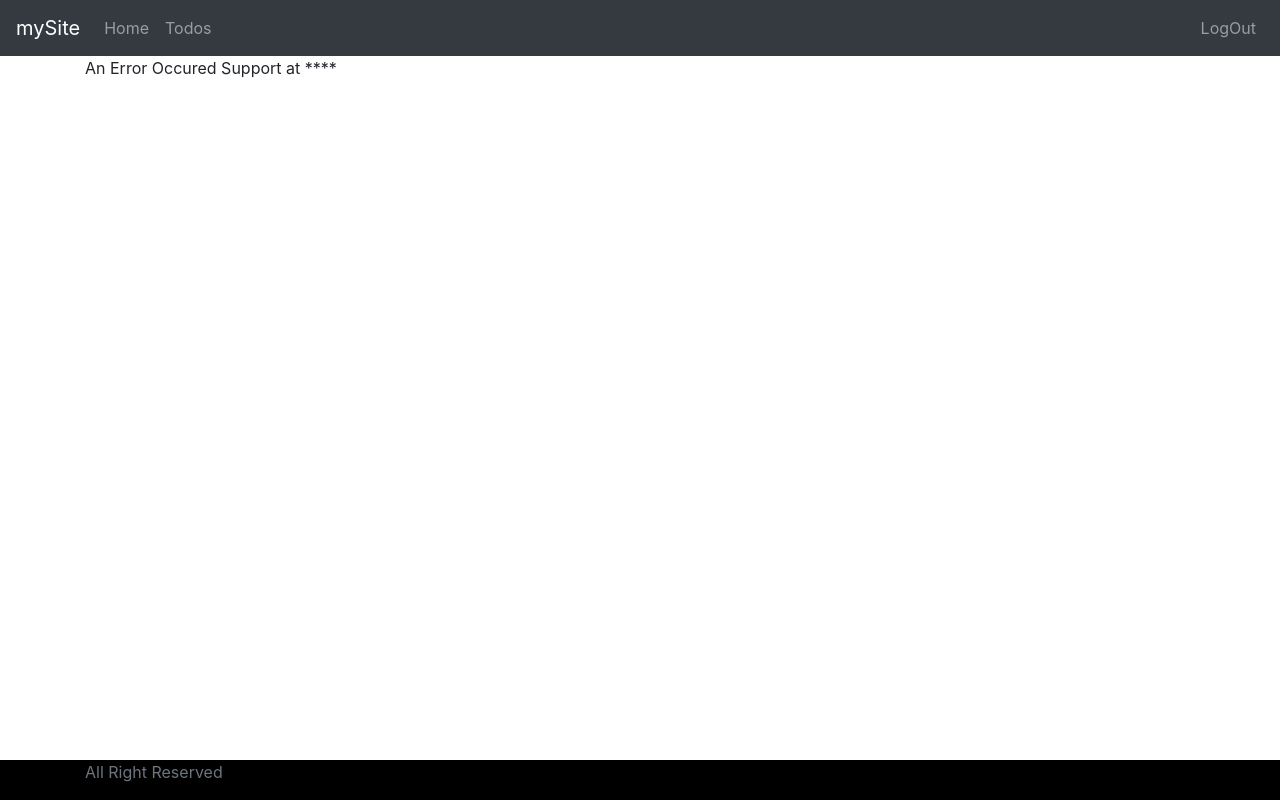
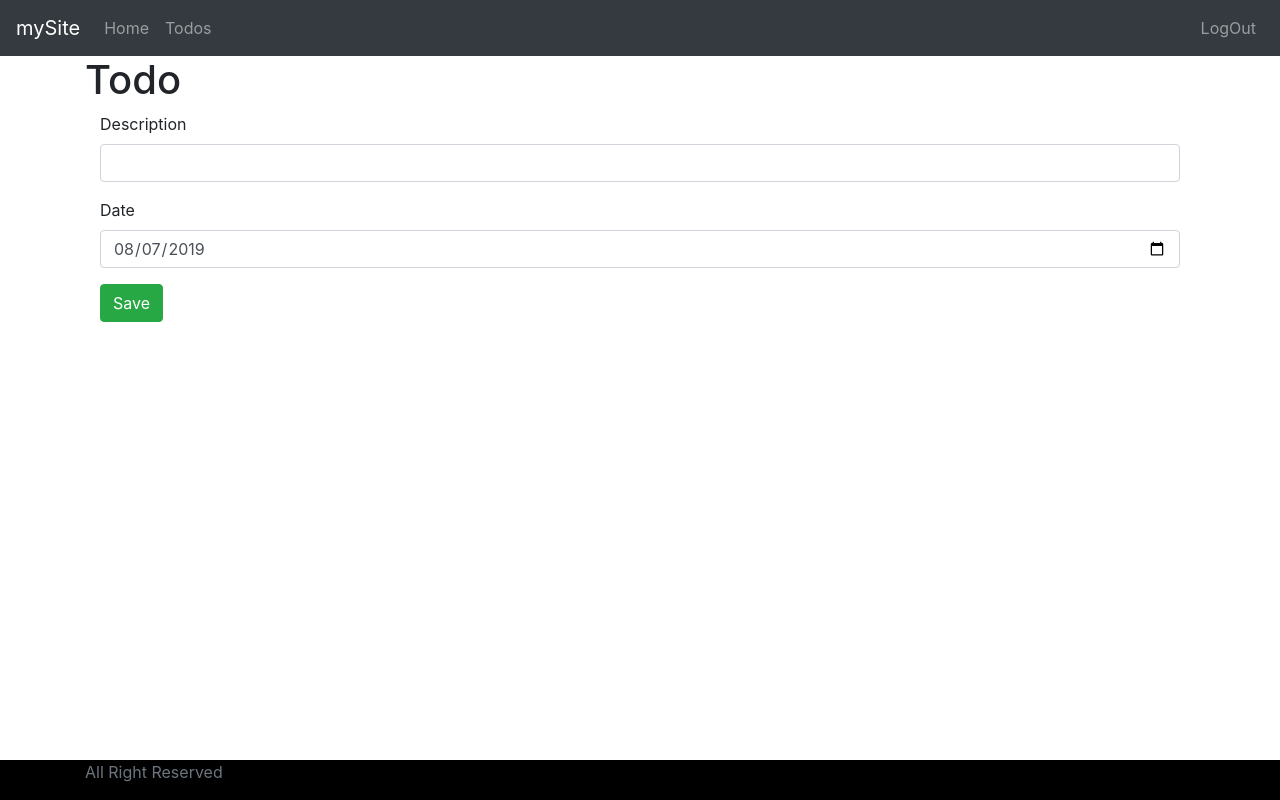
Before and after one commit to AvinashTiwari/Learn-Spring, an Angular app in the folder 6_SpringBootAndAngular/frontend/todo/: page /todos/1 in a window 1280 px wide. Built offline with nearby package versions, Linux system fonts and the light colour scheme; no server answers; sample sign-in values are in the browser's storage.

Commit message:
no message

```diff
--- a/6_SpringBootAndAngular/frontend/todo/src/app/app-routing.module.ts
+++ b/6_SpringBootAndAngular/frontend/todo/src/app/app-routing.module.ts
@@ -6,6 +6,7 @@
 import { ListTodosComponent } from './list-todos/list-todos.component';
 import { LogoutComponent } from './logout/logout.component';
 import { RouteGuardService } from './service/route-guard.service';
+import { TodoComponent } from './todo/todo.component';
 
 const routes: Routes = [
   {path:'', component: LoginComponent},
@@ -13,6 +14,8 @@
   {path:'welcome/:name', component: WelcomeComponent, canActivate:[RouteGuardService]},
   {path:'todos', component: ListTodosComponent, canActivate:[RouteGuardService]},
   {path:'logout', component: LogoutComponent, canActivate:[RouteGuardService]},
+  {path:'todos/:id', component: TodoComponent, canActivate:[RouteGuardService]},
+
   {path:'**', component: ErrorComponent}
 
 ];
--- a/6_SpringBootAndAngular/frontend/todo/src/app/app.module.ts
+++ b/6_SpringBootAndAngular/frontend/todo/src/app/app.module.ts
@@ -12,6 +12,7 @@
 import { FooterComponent } from './footer/footer.component';
 import { LogoutComponent } from './logout/logout.component';
 import { HttpClientModule } from '@angular/common/http';
+import { TodoComponent } from './todo/todo.component';
 
 @NgModule({
   declarations: [
@@ -22,7 +23,8 @@
     ListTodosComponent,
     MenuComponent,
     FooterComponent,
-    LogoutComponent
+    LogoutComponent,
+    TodoComponent
   ],
   imports: [
     BrowserModule,
--- a/6_SpringBootAndAngular/frontend/todo/src/app/list-todos/list-todos.component.html
+++ b/6_SpringBootAndAngular/frontend/todo/src/app/list-todos/list-todos.component.html
@@ -9,7 +9,8 @@
     <th>Description</th>
     <th>Traget Date</th>
     <th>IsCompleted</th>
-    <th>Action</th>
+    <th>Update</th>
+    <th>Delete</th>
   </tr>
 </thead>
 <tbody>
@@ -18,6 +19,7 @@
     <td>{{todo.description}}</td>
     <td>{{todo.targetDate | date}}</td>
     <td>{{todo.done}}</td>
+    <td><button (click)="updateTodo(todo.id)" class="btn btn-success">Update</button></td>
     <td><button (click)="deleteTodo(todo.id)" class="btn btn-warning">Delete</button></td>
 
   </tr>
--- a/6_SpringBootAndAngular/frontend/todo/src/app/list-todos/list-todos.component.ts
+++ b/6_SpringBootAndAngular/frontend/todo/src/app/list-todos/list-todos.component.ts
@@ -1,5 +1,6 @@
 import { Component, OnInit } from '@angular/core';
 import { TodoDataService } from '../service/data/todo-data.service';
+import { Router } from '@angular/router';
 
 export class Todo{
   constructor(
@@ -22,7 +23,7 @@
   todos :Todo[]
   messsage: string
 
-  constructor(private todoService: TodoDataService) { }
+  constructor(private todoService: TodoDataService, private router:Router) { }
 
   ngOnInit() {
     this.refreshTodos();
@@ -48,4 +49,8 @@
     )
   }
 
+  updateTodo(id){
+    this.router.navigate(['todos', id])
+  }
+
 }
--- a/6_SpringBootAndAngular/frontend/todo/src/app/service/data/todo-data.service.ts
+++ b/6_SpringBootAndAngular/frontend/todo/src/app/service/data/todo-data.service.ts
@@ -16,4 +16,8 @@
   deleteTodo(username, id){
     return this.http.delete<Todo[]>(`http://localhost:8080/users/${username}/todos/${id}`)
   }
+
+  retriveTodo(username, id){
+    return this.http.get<Todo>(`http://localhost:8080/users/${username}/todos/${id}`)
+  }
 }
--- /dev/null
+++ b/6_SpringBootAndAngular/frontend/todo/src/app/todo/todo.component.html
@@ -0,0 +1,17 @@
+<h1>Todo</h1>
+<div class="container">
+  <fieldset class="form-group">
+    <Label>Description</Label>
+    <input type="text" [(ngModel)]="todo.description" class="form-control" name="description" required="required"/>
+  </fieldset>
+  <fieldset class="form-group">
+      <Label>Date</Label>
+      <input type="date" [ngModel]="todo.targetDate | date:'yyyy-MM-dd'"
+      (ngModelChanged)="todo.targetDate = $event"
+      class="form-control" name="targetDate" required="required"/>
+    </fieldset>
+
+    <button class="btn btn-success" (click)="save">Save</button>
+
+
+</div>
--- /dev/null
+++ b/6_SpringBootAndAngular/frontend/todo/src/app/todo/todo.component.ts
@@ -0,0 +1,27 @@
+import { Component, OnInit } from '@angular/core';
+import { TodoDataService } from '../service/data/todo-data.service';
+import { Todo } from '../list-todos/list-todos.component';
+import { ActivatedRoute } from '@angular/router';
+
+@Component({
+  selector: 'app-todo',
+  templateUrl: './todo.component.html',
+  styleUrls: ['./todo.component.css']
+})
+export class TodoComponent implements OnInit {
+
+  id: number;
+  todo: Todo;
+
+  constructor(private todoService: TodoDataService, private route: ActivatedRoute) { }
+
+  ngOnInit() {
+    this.id= this.route.snapshot.params['id'];
+    this.todo = new Todo(1,'',false,new Date())
+    this.todoService.retriveTodo('Avinash',this.id)
+    .subscribe(
+      data => this.todo = data
+    );
+  }
+
+}
```
Also changed, not shown: 6_SpringBootAndAngular/frontend/todo/src/app/todo/todo.component.css (added), 2 other files (tests, documents, lock files or other folders).
